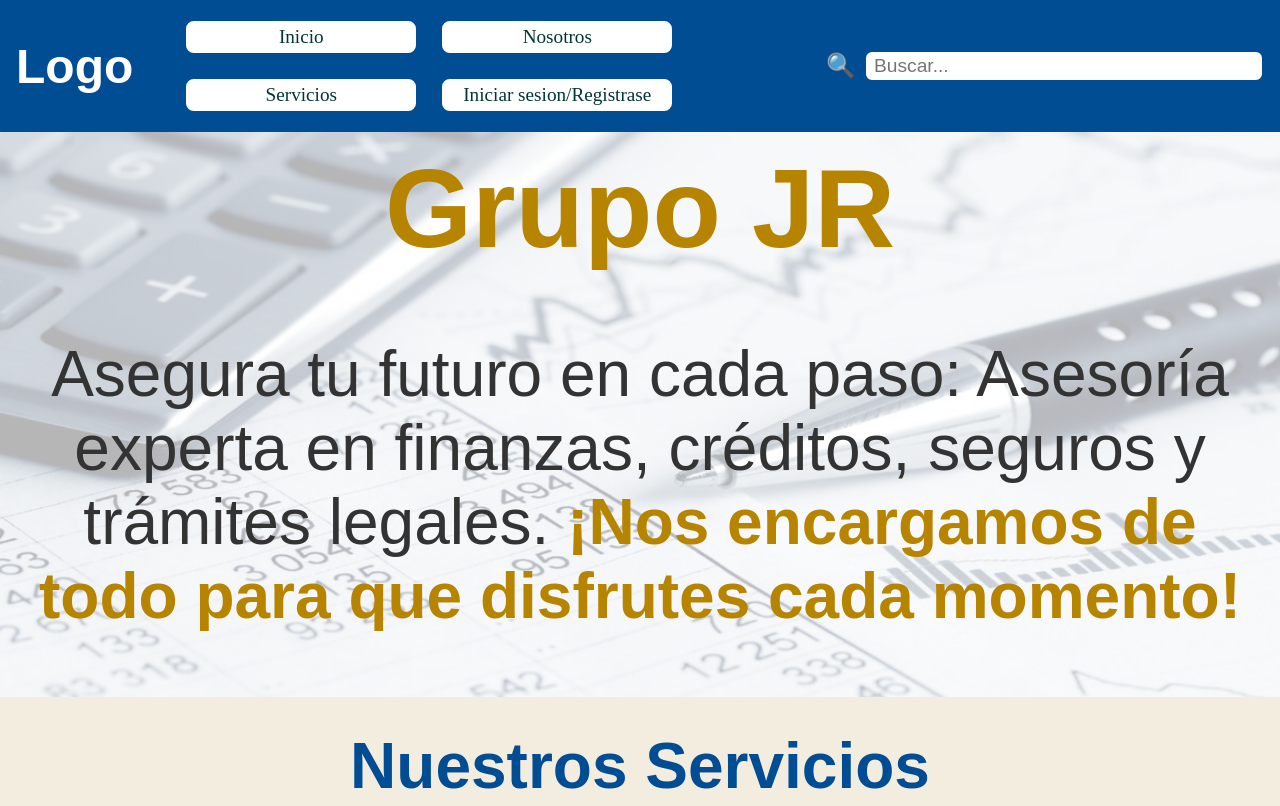
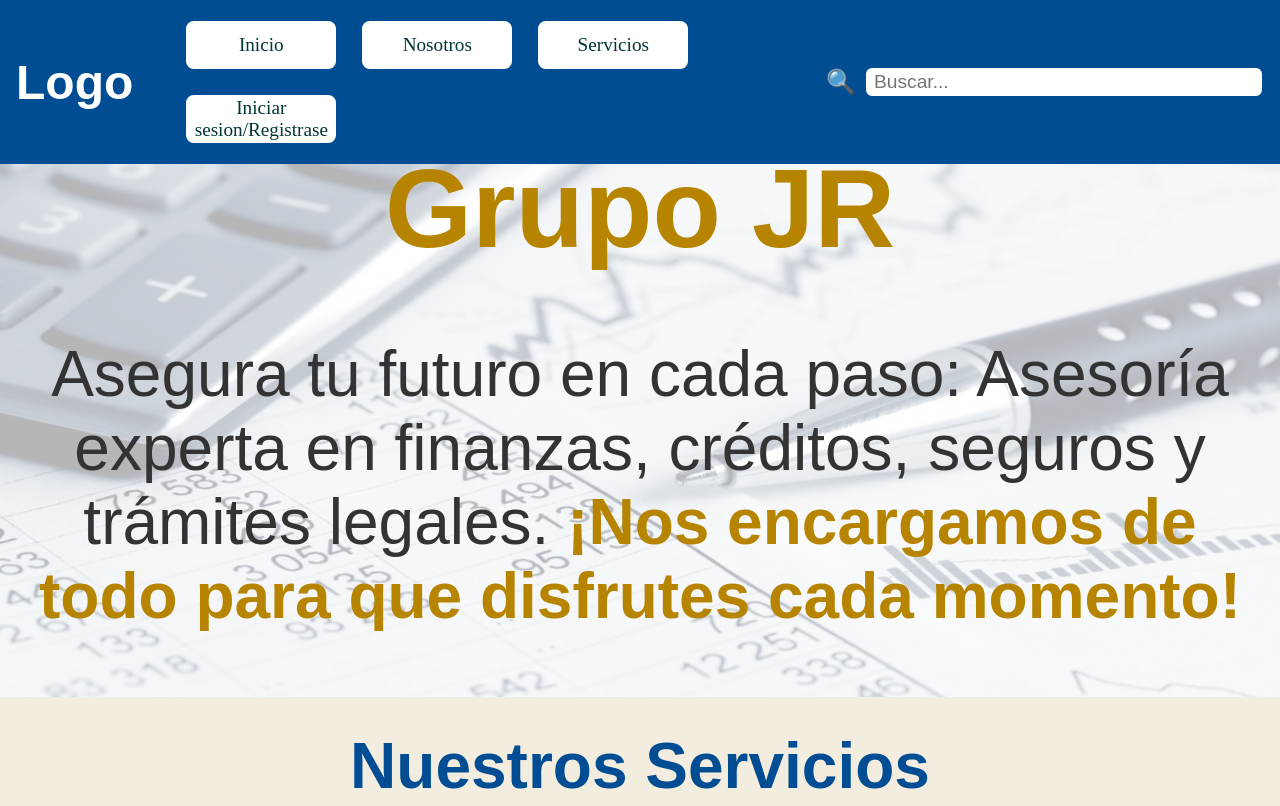
Before and after one commit to JonathanIram/Proyecto-JR, a plain HTML site: page index.html in a window 1280 px wide. Shown: the top 806 px of the page. Drawn offline with Linux system fonts and the light colour scheme.

Commit message:
v 0.0.2 Primera etapa

```diff
--- a/factura/facturas.css
+++ b/factura/facturas.css
@@ -53,8 +53,8 @@ main{
 
 .link-nav {
     background-color: rgb(255, 255, 255);
-    padding: 1rem;
-    width: 15rem;
+    padding: 1.5rem;
+    width: 10rem;
     margin: 0;
     border: solid 5px #004D94;
     border-radius: 0.8rem;
--- a/servicios/servicios.css
+++ b/servicios/servicios.css
@@ -53,8 +53,8 @@ main{
 
 .link-nav {
     background-color: rgb(255, 255, 255);
-    padding: 1rem;
-    width: 15rem;
+    padding: 1.5rem;
+    width: 10rem;
     margin: 0;
     border: solid 5px #004D94;
     border-radius: 0.8rem;
--- a/style/index.css
+++ b/style/index.css
@@ -48,8 +48,8 @@ header {
 
 .link-nav {
     background-color: rgb(255, 255, 255);
-    padding: 1rem;
-    width: 15rem;
+    padding: 1.5rem;
+    width: 10rem;
     margin: 0;
     border: solid 5px #004D94;
     border-radius: 0.8rem;
```
